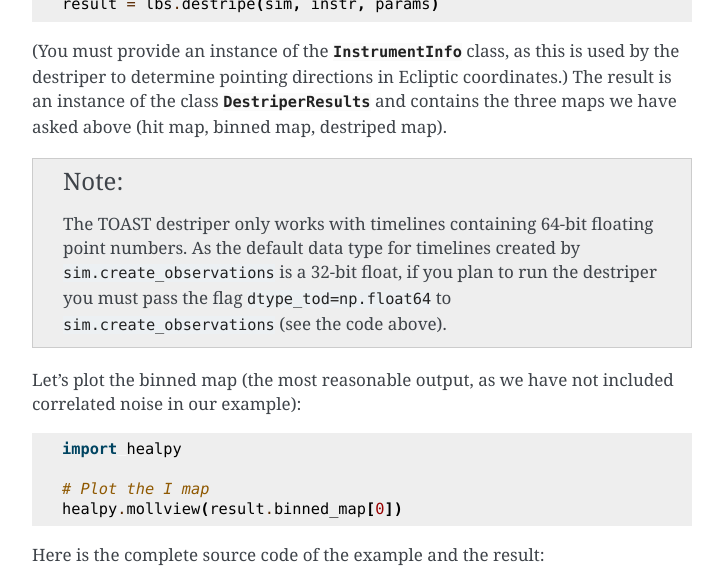
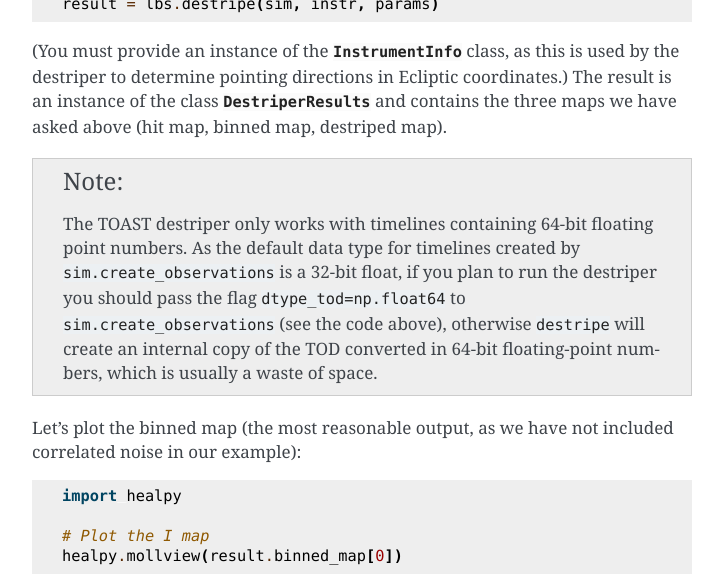
Before and after one commit to litebird/litebird_sim, a Sphinx documentation site: the page built from docs/source/mapmaking.rst, in a window 1280 px wide and 900 px high, scrolled down 2212 px, cut to the strip 0-580 px from the top of the window. Shown: the whole strip, without its empty margins (388-1111 px from the left). Built offline with Sphinx 7.4.7, drawn with Linux system fonts in a browser that asks for light colours.

Commit message:
Clarify how float32 TODs are passed to TOAST

```diff
--- a/docs/source/mapmaking.rst
+++ b/docs/source/mapmaking.rst
@@ -122,9 +122,11 @@ above (hit map, binned map, destriped map).
    The TOAST destriper only works with timelines containing 64-bit
    floating point numbers. As the default data type for timelines
    created by ``sim.create_observations`` is a 32-bit float, if you
-   plan to run the destriper you must pass the flag
-   ``dtype_tod=np.float64`` to ``sim.create_observations`` (see
-   the code above).
+   plan to run the destriper you should pass the flag
+   ``dtype_tod=np.float64`` to ``sim.create_observations`` (see the
+   code above), otherwise ``destripe`` will create an internal copy of
+   the TOD converted in 64-bit floating-point numbers, which is
+   usually a waste of space.
 
 Let's plot the binned map (the most reasonable output, as we have not
 included correlated noise in our example)::
```
